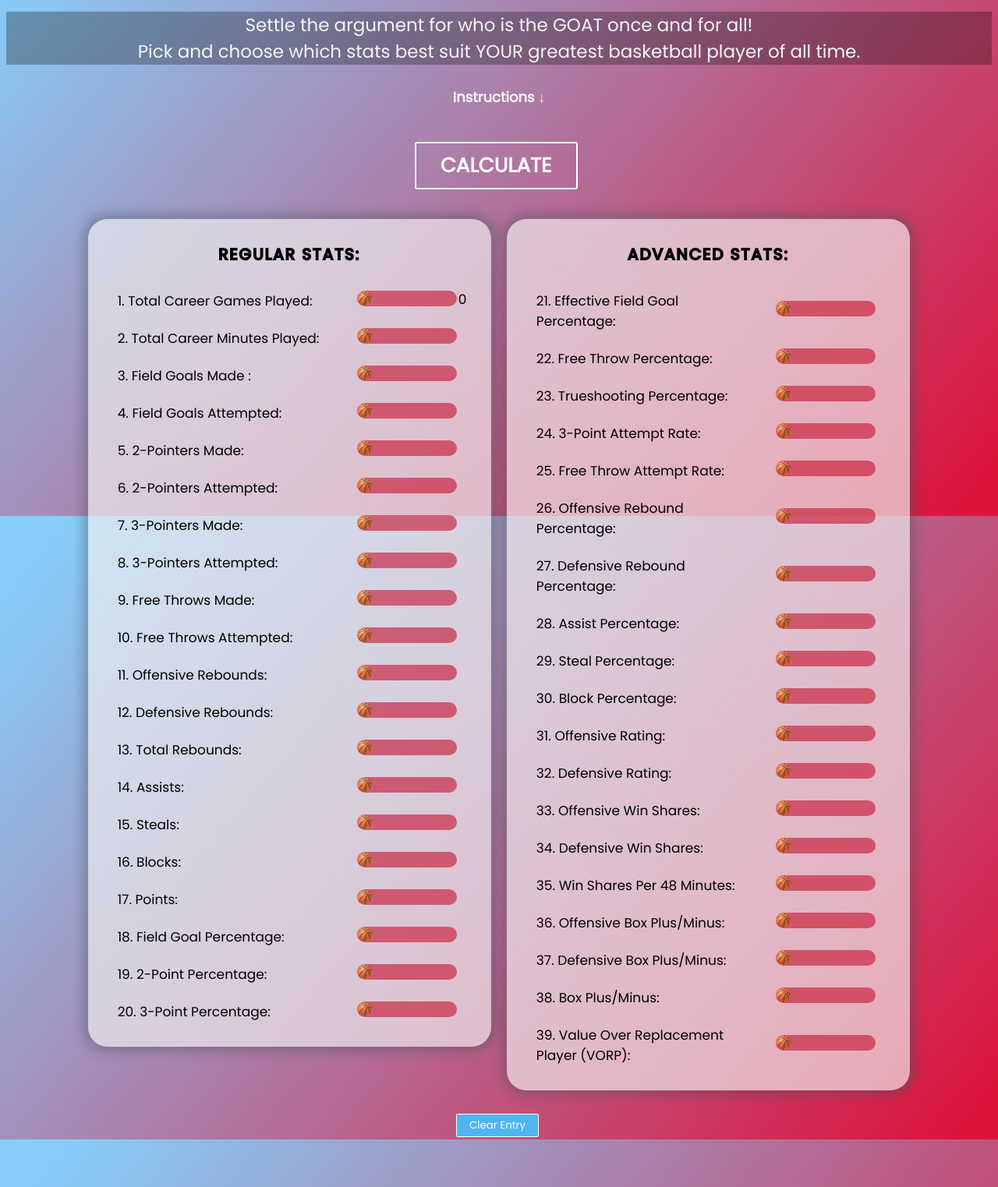
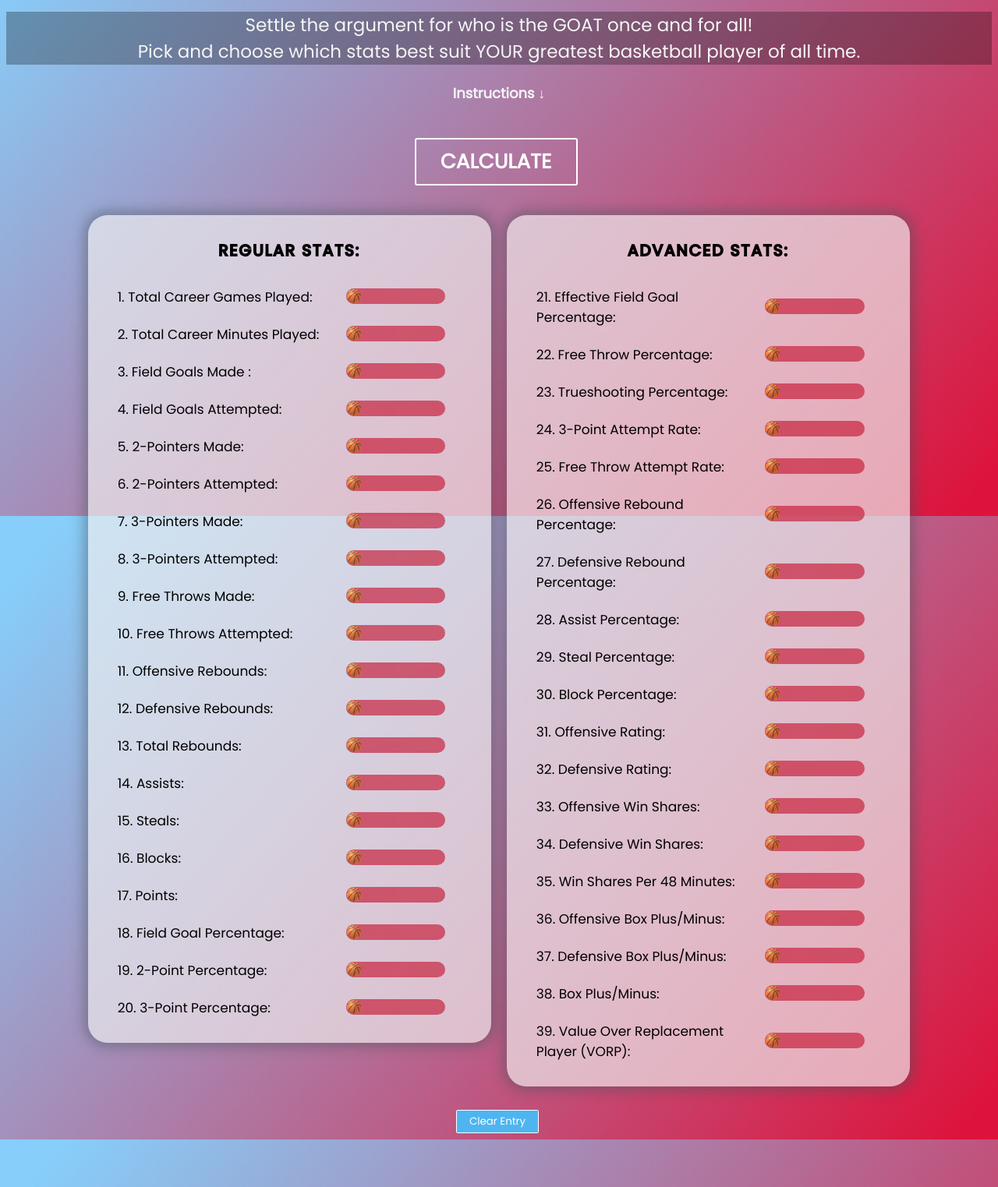
Before and after one commit to ShawnBhogal/NBA_GOAT_Project, a Flask app: page / in a window 1280 px wide. Shown: the part 138-1661 px from the top of the page at 78% size. Run offline with Flask 2, Linux system fonts and the light colour scheme.

Commit message:
sliders DONE

```diff
--- a/templates/index.html
+++ b/templates/index.html
@@ -21,7 +21,7 @@
         margin-right: auto;
         color: whitesmoke;
         font-size: 16px;
-        padding-top: 30px;
+        padding-top: 25px;
     }
     .instr-input, .instr-menu {
         display: none;
--- a/templates/stats_table.html
+++ b/templates/stats_table.html
@@ -65,39 +65,48 @@
         border-radius: 10px;
     }
     td.stat-nested-val {
+        padding-top: 5px;
+        margin-top:auto;
+        margin-bottom: auto;
+    }
+    .slider-val {
         text-align: center;
-        padding: 5px;
+        font-weight: bolder;
+        display: inline-block;
+        position: relative;
+        -webkit-text-stroke: 1.5px rgba(37, 78, 155);
+        font-size: 24px;
+        width: 5%;
+        margin-top: -6px;
     }
     .slider {
         cursor: pointer;
         -webkit-appearance: none;
         height: 20px;
-        width: 85%;
+        width: 80%;
         border-radius: 10px;
         outline: none;
         opacity: 0.8;
         -webkit-transition: .2s;
         transition: opacity .2s;
-        background: rgba(198, 22, 51, 0.767);
+        background: rgba(198, 22, 51, 0.8);
         overflow: hidden;
     }
-
     .slider:hover {
         opacity: 1;
     }
-
     .slider::-webkit-slider-thumb {
         -webkit-appearance: none;
         appearance: none;
         width: 20px;
         height: 20px;
+        border-radius: 10px;
         background: url('static/images/ball.png');
         background-position: center;
         background-size:contain;
         cursor: pointer;
-        box-shadow: -210px 0 0 200px rgba(32, 68, 136, 0.822);
+        box-shadow: -75px 0 0 65px rgba(37, 78, 155, 0.911);
     }
-
     .slider::-moz-range-thumb {
         width: 30px;
         height: 30px;
@@ -123,18 +132,27 @@
                         <td class="stat-nested-title">{{ reg_stats[i] }}</td>
                         <td class="stat-nested-val">
                             {% if weight_dict[cat_dict[i+1]] %}
-                                <input class="slider" type="range" id="range{{i}}" name="weight{{i}}" min="0" max="10" value="{{weight_dict[cat_dict[i+1]]}}">
+                                <input class="slider" type="range" id="{{i}}" name="weight{{i}}" min="0" max="10" value="{{weight_dict[cat_dict[i+1]]}}">
                             {% else %}
-                                <input class="slider" type="range" id="range{{i}}" name="weight{{i}}" min="0" max="10" value="0">
+                                <input class="slider" type="range" id="{{i}}" name="weight{{i}}" min="0" max="10" value="0">
                             {% endif %}
-                            <label for="range{{i}}" class="slider-val"><span id="demo1"></span></label>
+                            <label for="range{{i}}" class="slider-val"><span id="demo{{i}}"></span></label>
                             <script>
-                                var slide = document.getElementById("range".concat(({{i}}).toString()));
-                                var output = document.getElementById("demo".concat((1).toString()));
-                                output.innerHTML = slide.value;
+                                var slide = document.getElementById("{{i}}");
+                                var output = document.getElementById("demo".concat({{i}}));
+
+                                if (slide.value != "0") {
+                                    output.innerHTML = slide.value;
+                                }
 
                                 slide.oninput = function() {
-                                  output.innerHTML = this.value;
+                                    var output = document.getElementById("demo".concat({{i}}));
+                                    if (this.value == "0") {
+                                        output.innerHTML = "";
+                                    }
+                                    else {
+                                        output.innerHTML = this.value;
+                                    }
                                 }
                             </script>
                         </td>
@@ -158,10 +176,29 @@
                         </td>
                         <td class="stat-nested-val">
                             {% if weight_dict[cat_dict[i+reg_len+1]] %}
-                                <input class="slider" type="range" id="range{{i+reg_len}}" name="weight{{i+reg_len}}" min="0" max="10" value="{{weight_dict[cat_dict[i+reg_len+1]]}}">
+                                <input class="slider" type="range" id="{{i+reg_len}}" name="weight{{i+reg_len}}" min="0" max="10" value="{{weight_dict[cat_dict[i+reg_len+1]]}}">
                             {% else %}
-                                <input class="slider" type="range" id="range{{i+reg_len}}" name="weight{{i+reg_len}}" min="0" max="10" value="0">
+                                <input class="slider" type="range" id="{{i+reg_len}}" name="weight{{i+reg_len}}" min="0" max="10" value="0">
                             {% endif %}
+                            <label for="range{{i+reg_len}}" class="slider-val"><span id="demo{{i+reg_len}}"></span></label>
+                            <script>
+                                var slide = document.getElementById("{{i+reg_len}}");
+                                var output = document.getElementById("demo".concat({{i+reg_len}}));
+
+                                if (slide.value != "0") {
+                                    output.innerHTML = slide.value;
+                                }
+
+                                slide.oninput = function() {
+                                    var output = document.getElementById("demo".concat({{i+reg_len}}));
+                                    if (this.value == "0") {
+                                        output.innerHTML = "";
+                                    }
+                                    else {
+                                        output.innerHTML = this.value;
+                                    }
+                                }
+                            </script>
                         </td>
                     </tr>
                     {% endfor %}
```
